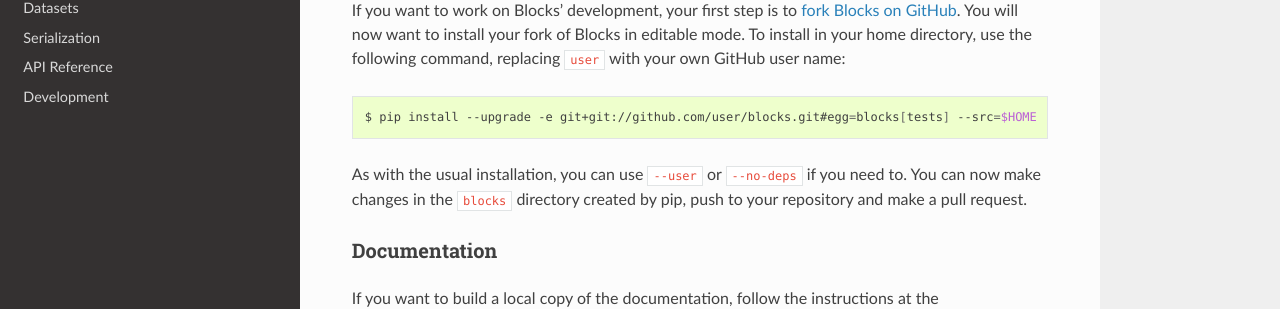
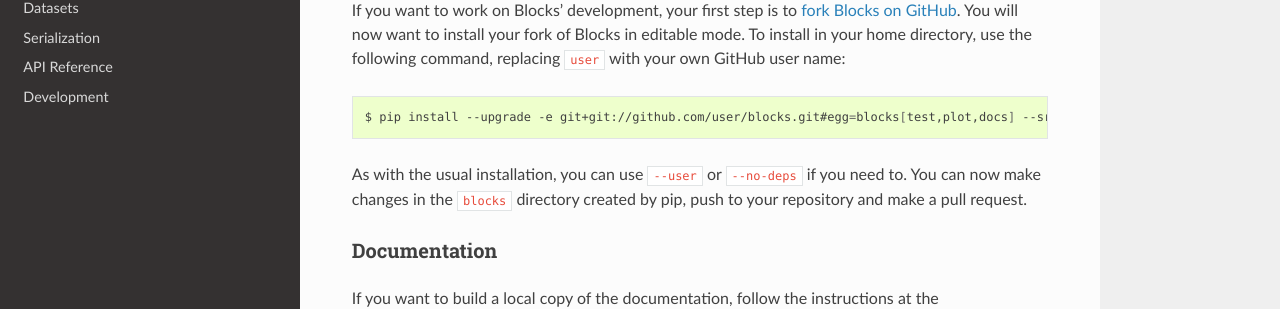
Before and after one commit to mila-iqia/blocks, a Sphinx documentation site: the page built from docs/setup.rst, in a window 1280 px wide and 900 px high, scrolled down 735 px. Shown: the part 376-685 px from the top of the window. Built offline with Sphinx 7.4.7 and the Read the Docs theme 2.0.0, drawn with Linux system fonts in a browser that asks for light colours.

Commit message:
Fix developer install instructions: extras_require
Fixes #241

```diff
--- a/docs/setup.rst
+++ b/docs/setup.rst
@@ -64,7 +64,7 @@
 
 .. code-block:: bash
 
-   $ pip install --upgrade -e git+git://github.com/user/blocks.git#egg=blocks[tests] --src=$HOME
+   $ pip install --upgrade -e git+git://github.com/user/blocks.git#egg=blocks[test,plot,docs] --src=$HOME
 
 As with the usual installation, you can use ``--user`` or ``--no-deps`` if you
 need to. You can now make changes in the ``blocks`` directory created by pip,
```
